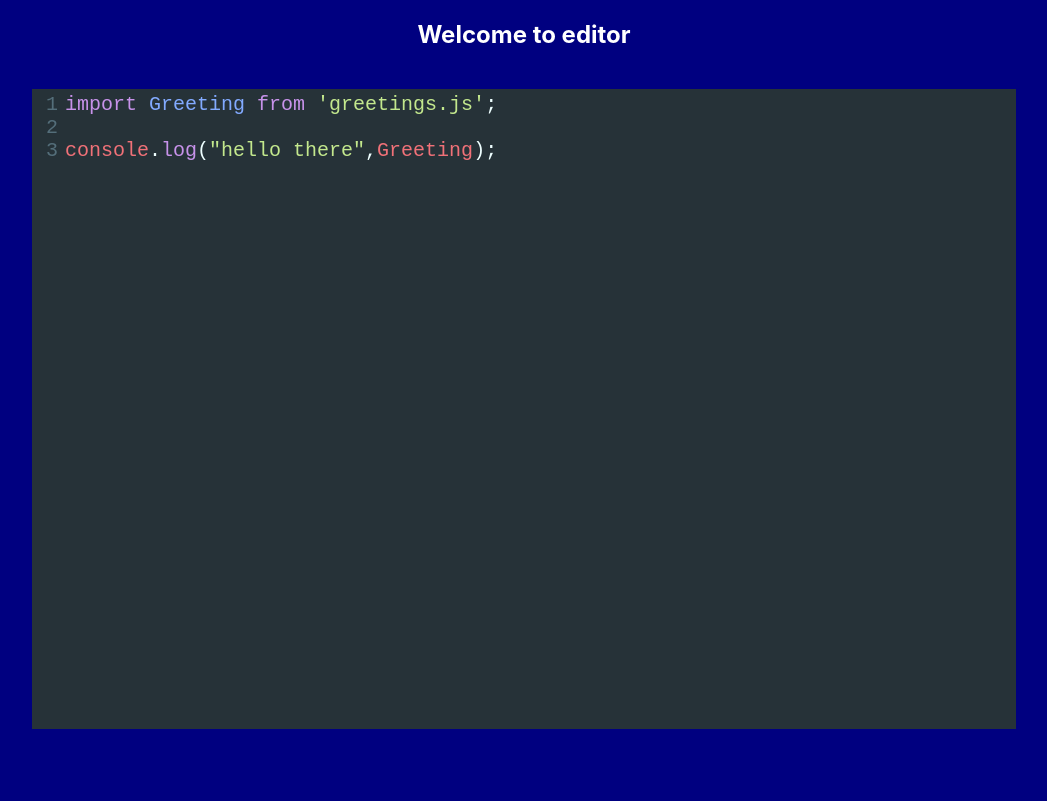
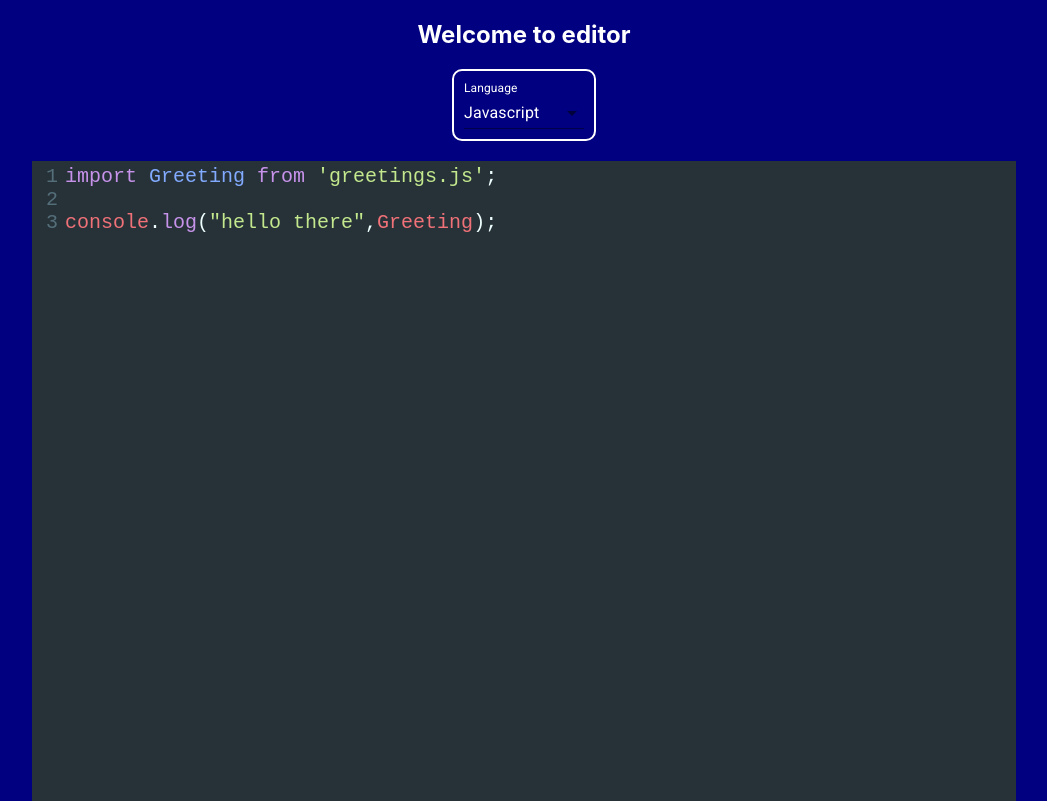
Before and after one commit to JeeheonKim/codedocs, a React (Create React App) app: page / in a window 1280 px wide. Shown: the whole page, without its empty margins (116-1163 px from the left). Built offline with nearby package versions, Linux system fonts and the light colour scheme.

Commit message:
added custom language options

```diff
--- a/src/views/editor/index.js
+++ b/src/views/editor/index.js
@@ -1,10 +1,17 @@
 import React, {useState} from 'react';
 import {makeStyles} from '@material-ui/core/styles';
+import {
+  MenuItem,
+  InputLabel,
+  FormHelperText,
+  FormControl,
+  Select,
+} from '@material-ui/core';
 import {Controlled as CodeMirror} from 'react-codemirror2';
 import 'codemirror/lib/codemirror.css';
 import 'codemirror/theme/material.css';
+import MODES from './modes';
 
-import 'codemirror/mode/javascript/javascript';
 const useStyles = makeStyles({
   root: {
     display: 'flex',
@@ -26,9 +33,23 @@ const useStyles = makeStyles({
     padding: '20px',
     fontSize: '20px',
   },
+  formControl: {
+    minWidth: 120,
+    border: '2px solid white',
+    borderRadius: '10px',
+    padding: '10px',
+  },
+  label: {
+    color: 'white',
+    margin: '10px',
+  },
+  LangInput: {
+    color: 'white',
+  },
 });
 
 const Editor = () => {
+  const [lang, setLang] = useState('Javascript');
   const [code, setCode] = useState(
     `import Greeting from 'greetings.js';\n\nconsole.log("hello there",Greeting);`
   );
@@ -36,17 +57,35 @@ const Editor = () => {
   return (
     <div className={classes.root}>
       <h2 className={classes.heading}>Welcome to editor</h2>
+      <FormControl className={classes.formControl}>
+        <InputLabel className={classes.label}>Language</InputLabel>
+        <Select
+          className={classes.LangInput}
+          id="demo-simple-select"
+          value={lang}
+          onChange={(newVal) => {
+            setLang(newVal.target.value);
+          }}
+        >
+          <MenuItem value={'Javascript'}>Javascript</MenuItem>
+          <MenuItem value={'Python'}>Python</MenuItem>
+          <MenuItem value={'C'}>C</MenuItem>
+          <MenuItem value={'C++'}>C++</MenuItem>
+          <MenuItem value={'Java'}>Java</MenuItem>
+        </Select>
+      </FormControl>
       <div className={`Editor ${classes.Editor}`}>
         <CodeMirror
           className={`code-mirror-container ${classes.codeMirror}`}
           value={code}
           options={{
             lineNumbers: true,
-            mode: 'javascript',
+            mode: MODES.getMode(lang),
             theme: 'material',
             scrollbarStyle: null,
             indentUnit: 2,
             indentWithTabs: true,
+            lineWrapping: true,
           }}
           onBeforeChange={(editor, data, code) => {
             setCode(code);
--- a/src/views/editor/modes.js
+++ b/src/views/editor/modes.js
@@ -0,0 +1,30 @@
+import 'codemirror/mode/javascript/javascript';
+import 'codemirror/mode/python/python';
+import 'codemirror/mode/clike/clike';
+import 'codemirror/mode/yaml/yaml';
+
+const getMode = (val) => {
+  let output = '';
+  switch (val) {
+    case 'Javascript':
+      output = 'javascript';
+      break;
+    case 'C':
+      output = 'text/x-csrc';
+      break;
+    case 'C++':
+      output = 'text/x-c++src';
+      break;
+    case 'Java':
+      output = 'text/x-java';
+      break;
+    case 'Python':
+      output = 'text/x-python';
+      break;
+    default:
+      output = val;
+  }
+  return output;
+};
+
+export default {getMode};
```
